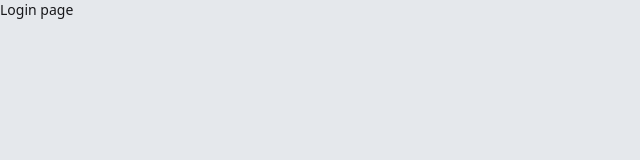
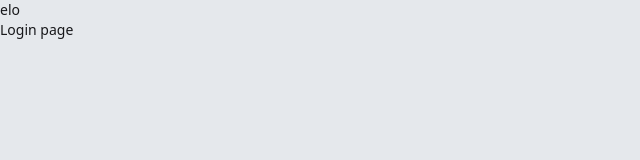
Before and after one commit to keremenen/petcare-app, a Next.js app: page /login in a window 1280 px wide. Shown: the top 160 px of the page, without its empty margins (0-640 px from the left). Built offline with nearby package versions, Linux system fonts and the light colour scheme.

Commit message:
Create auth layout page file

```diff
--- /dev/null
+++ b/src/app/(auth)/layout.tsx
@@ -0,0 +1,9 @@
+import React from "react"
+
+export default function AuthLayout({
+  children,
+}: {
+  children: React.ReactNode
+}) {
+  return <div>elo {children}</div>
+}
```
